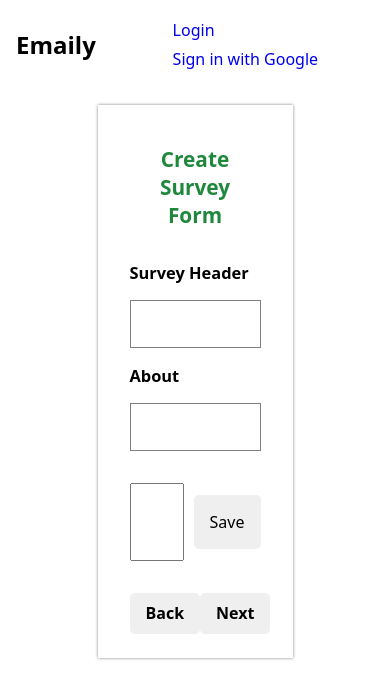
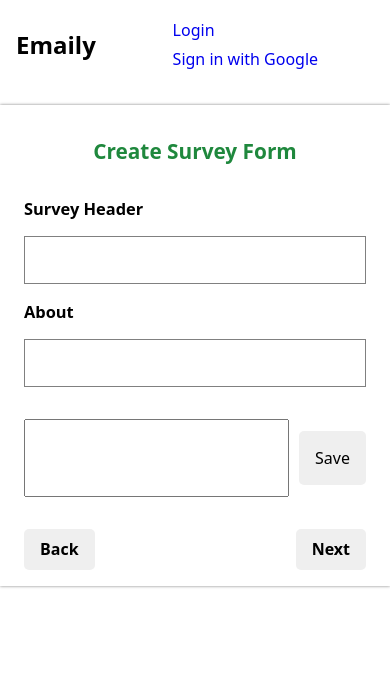
Before and after one commit to Mackiee21/EmailyFinal, a React (Vite) app in the folder client/: page /survey/new in a window 390 px wide. Shown: the top 698 px of the page. Built offline with nearby package versions, Linux system fonts and the light colour scheme; no server answers.

Commit message:
fixed mobile design

```diff
--- a/client/src/css/survey.css
+++ b/client/src/css/survey.css
@@ -90,4 +90,11 @@ h4{
 }
 .btn-wrapper--single {
     justify-content: flex-end;
-  }
+}
+
+@media (max-width: 600px){
+    .form-wrapper{
+        width: 100%;
+        padding: 1rem 1.5rem;
+    }
+}
```
Also changed, not shown: 4 other files (tests, documents, lock files or other folders).
